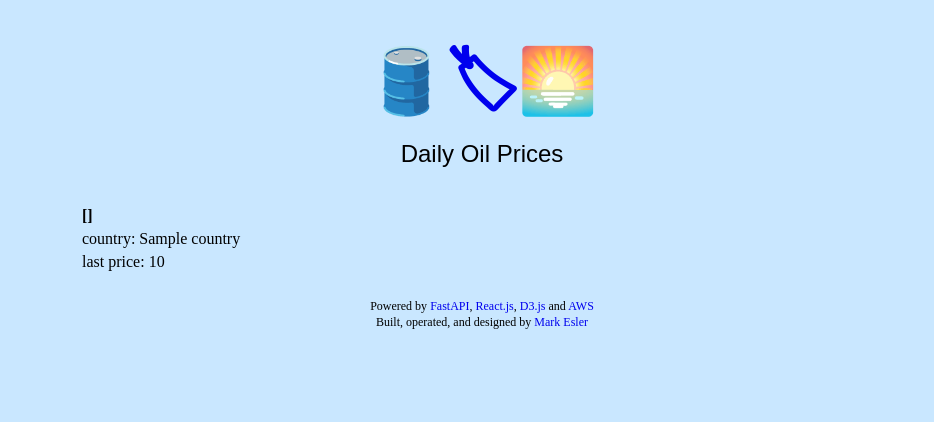
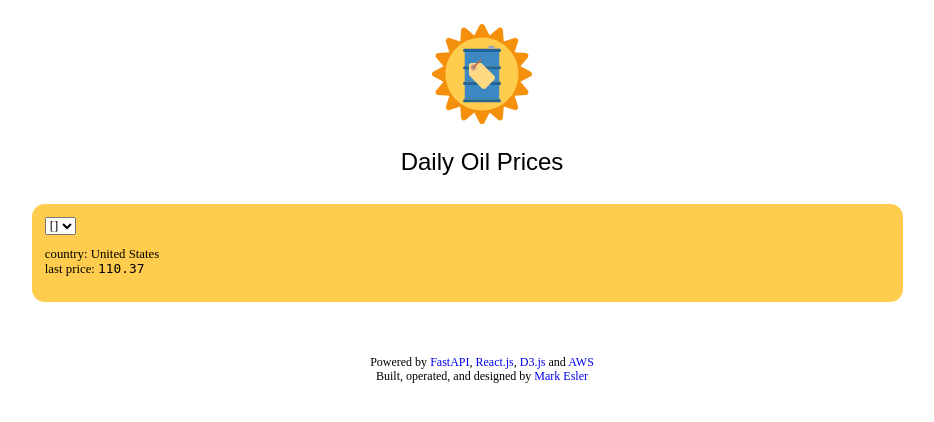
Before and after one commit to eslerm/fastapi-stocks, a FastAPI app: template app/templates/index.html in a window 1280 px wide. Shown: the top 422 px of the page, without its empty margins (158-1092 px from the left). Run offline with FastAPI, Linux system fonts and the light colour scheme; the template is opened without the code that fills it: most values are stand-ins (such as "Sample title", 1, 10 or a date in 2020).

Commit message:
template rough sketch

```diff
--- a/app/templates/index.html
+++ b/app/templates/index.html
@@ -1,33 +1,46 @@
 <!DOCTYPE html>
 <html lang="en">
   <head>
-    <title>🛢️🏷🌅 oilprice.day | Daily Oil Prices</title>
+    <title>Oil Price Day | oilprice.day</title>
     <meta charset="utf-8">
     <meta content="width=device-width, initial-scale=1" name="viewport">
+    <link rel="icon" href="{{ url_for('static', path='/favicon.ico') }}" sizes="any">
+    <link rel="icon" href="{{ url_for('static', path='/logo.svg') }}" type="image/svg+xml">
     <link href="{{ url_for('static', path='/normalize.css') }}" rel="stylesheet">
     <link href="{{ url_for('static', path='/style.css') }}" rel="stylesheet">
     <script src="{{ url_for('static', path='/d3.v6.js') }}"></script>
   </head>
   <body>
       <header>
-        <h1><a href="#">🛢️🏷🌅</a></h1>
+        <a href="#">
+          <h1>Oil Price Day</h1>
+	  <img src="{{ url_for('static', path='/logo.svg') }}" />
+	</a>
         <h2>Daily Oil Prices</h2>
       </header>
       <main>
-      {% for c in crude %}
-	<p>
-          <strong>{{c.label}}</strong><br />
-	  country: {{c.country}}<br />
-	  last price: {{c.history[0].price}}
-	</p>
-	<div id="graph-{{c.label}}"></div>
+        <div id="controls">
+          <form action="/action_page.php">
+            <select name="cars" id="cars">
+              {% for c in crude %}
+              <option value="{{c.label}}">{{c.label}}</option>
+              {% endfor %}
+            </select>
+          </form>
+	  <p>
+	    country: United States <br />
+	    last price: <code>110.37</code>
+	  </p>
+	</div>
+        {% for c in crude %}
+	<div id="graph"></div>
 <script>
 
-const margin = {top: 10, right: 30, bottom: 30, left: 60},
+const margin = {top: 0, right: 30, bottom: 30, left: 0},
     width = 700 - margin.left - margin.right,
     height = 400 - margin.top - margin.bottom;
 
-const svg_{{c.label}} = d3.select("#graph-{{c.label}}")
+const svg_{{c.label}} = d3.select("#graph")
   .append("svg")
     .attr("width", width + margin.left + margin.right)
     .attr("height", height + margin.top + margin.bottom)
@@ -53,12 +66,13 @@ d3.json("/crude/{{c.label}}/history").then(function(data) {
     .domain([0, d3.max(data, function(d) { return +d.price; })])
     .range([ height, 0 ]);
   svg_{{c.label}}.append("g")
-    .call(d3.axisLeft(y));
+    .attr("transform", `translate(${width}, 0)`)
+    .call(d3.axisRight(y));
 
   svg_{{c.label}}.append("path")
     .datum(data)
     .attr("fill", "none")
-    .attr("stroke", "steelblue")
+    .attr("stroke", "#3b88c3")
     .attr("stroke-width", 1.5)
     .attr("d", d3.line()
       .x(function(d) { return x(d.date) })
--- a/app/templates/static/style.css
+++ b/app/templates/static/style.css
@@ -1,9 +1,10 @@
-html { background-color: #c9e7ff; }
-body { margin: 0 auto; max-width: 50em; padding: 1em; }
+body { margin: 0 auto; max-width: 900px; padding: 1em; }
 header { text-align: center; margin: 0.5em 0; font-family:sans-serif; overflow:auto; }
 a { text-decoration:none; }
-h1 a { font-size: 4rem; }
+h1 { visibility: hidden; font-size: 0; margin: 0; }
 h2 { font-size: 1.5rem; font-weight: 300; }
-p { margin: 1em 0; font-weight: 400; font-size: 1rem; line-height:1.45em; }
 footer { text-align: center; margin-top:1.5em; }
-footer p { font-size: 0.75rem; line-height: 1rem; }
+footer p { font-size: 0.75rem; }
+main { display: flex; }
+#controls { flex: 1; margin-right: 20px; font-size: 0.8rem; flex-grow:99; background-color: rgba(255, 204, 77); border-radius: 1em; padding: 1em; margin-bottom: 30px;}
+#graph { flex: 1; }
```
Also changed, not shown: app/templates/static/favicon.ico (added), app/templates/static/logo.svg (added).
